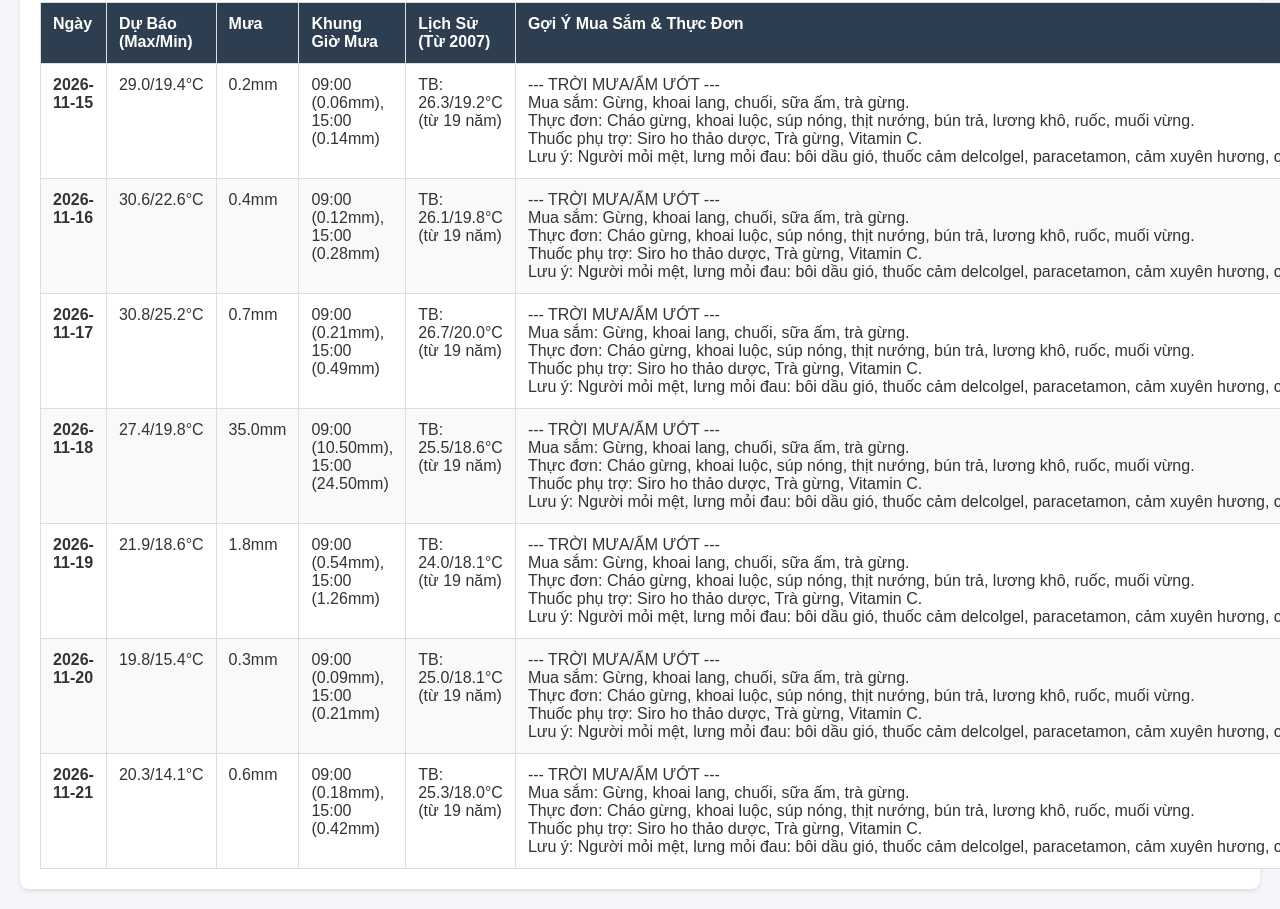
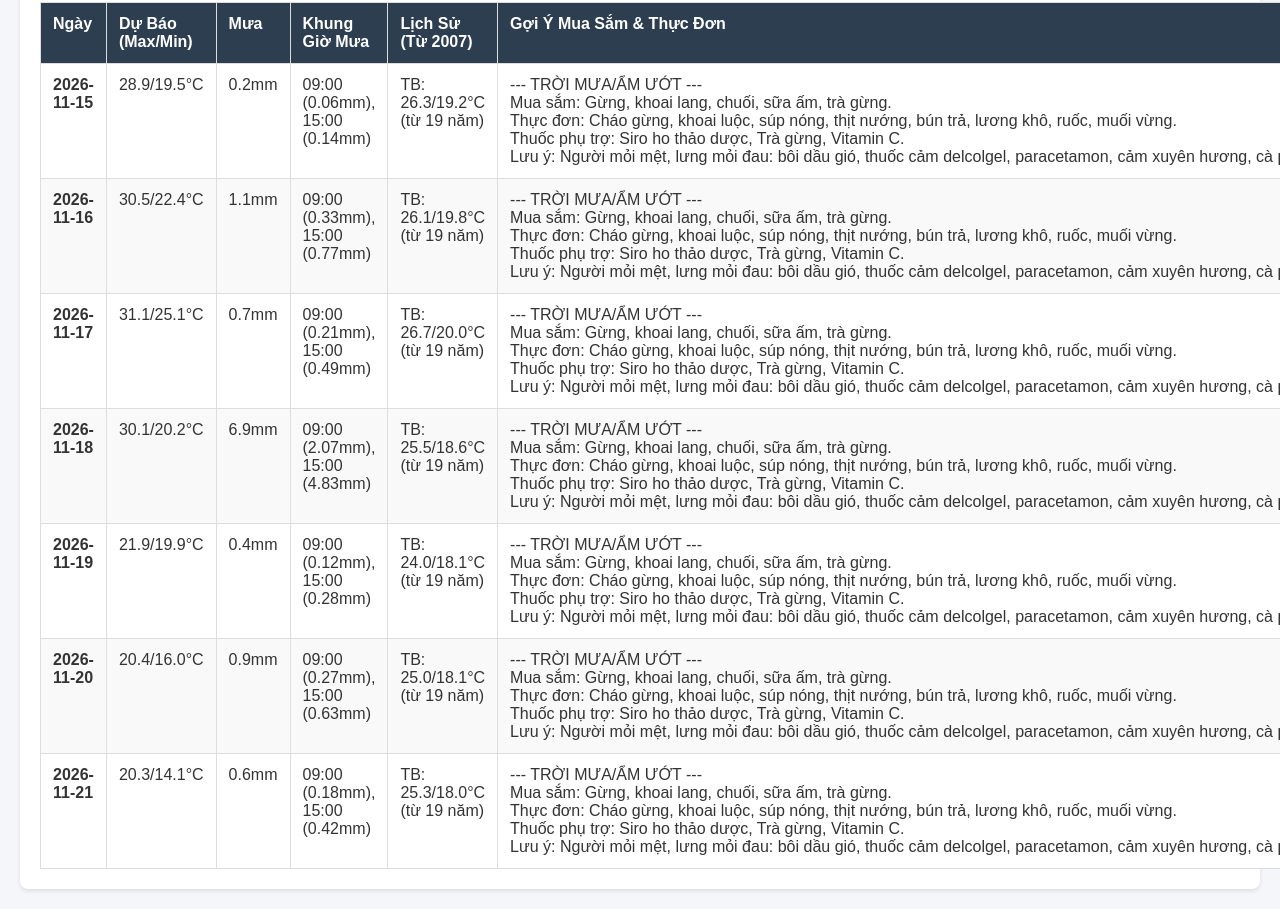
Before and after one commit to namnguyen7133-png/THUCDONHANGNGAY, a plain HTML site: page index.html in a window 1280 px wide. Shown: the part 506-1415 px from the top of the page. Drawn offline with Linux system fonts and the light colour scheme.

Commit message:
Auto update weather [skip ci]

```diff
--- a/index.html
+++ b/index.html
@@ -56,7 +56,7 @@
 
         <tr>
             <td><b>2026-11-15</b></td>
-            <td>29.0/19.4°C</td>
+            <td>28.9/19.5°C</td>
             <td>0.2mm</td>
             <td>09:00 (0.06mm), 15:00 (0.14mm)</td>
             <td>TB: 26.3/19.2°C (từ 19 năm)</td>
@@ -69,9 +69,9 @@ Lưu ý: Người mỏi mệt, lưng mỏi đau: bôi dầu gió, thuốc cảm
 
         <tr>
             <td><b>2026-11-16</b></td>
-            <td>30.6/22.6°C</td>
-            <td>0.4mm</td>
-            <td>09:00 (0.12mm), 15:00 (0.28mm)</td>
+            <td>30.5/22.4°C</td>
+            <td>1.1mm</td>
+            <td>09:00 (0.33mm), 15:00 (0.77mm)</td>
             <td>TB: 26.1/19.8°C (từ 19 năm)</td>
             <td><pre style="font-family:inherit; margin:0;">--- TRỜI MƯA/ẨM ƯỚT ---
 Mua sắm: Gừng, khoai lang, chuối, sữa ấm, trà gừng.
@@ -82,7 +82,7 @@ Lưu ý: Người mỏi mệt, lưng mỏi đau: bôi dầu gió, thuốc cảm
 
         <tr>
             <td><b>2026-11-17</b></td>
-            <td>30.8/25.2°C</td>
+            <td>31.1/25.1°C</td>
             <td>0.7mm</td>
             <td>09:00 (0.21mm), 15:00 (0.49mm)</td>
             <td>TB: 26.7/20.0°C (từ 19 năm)</td>
@@ -95,9 +95,9 @@ Lưu ý: Người mỏi mệt, lưng mỏi đau: bôi dầu gió, thuốc cảm
 
         <tr>
             <td><b>2026-11-18</b></td>
-            <td>27.4/19.8°C</td>
-            <td>35.0mm</td>
-            <td>09:00 (10.50mm), 15:00 (24.50mm)</td>
+            <td>30.1/20.2°C</td>
+            <td>6.9mm</td>
+            <td>09:00 (2.07mm), 15:00 (4.83mm)</td>
             <td>TB: 25.5/18.6°C (từ 19 năm)</td>
             <td><pre style="font-family:inherit; margin:0;">--- TRỜI MƯA/ẨM ƯỚT ---
 Mua sắm: Gừng, khoai lang, chuối, sữa ấm, trà gừng.
@@ -108,9 +108,9 @@ Lưu ý: Người mỏi mệt, lưng mỏi đau: bôi dầu gió, thuốc cảm
 
         <tr>
             <td><b>2026-11-19</b></td>
-            <td>21.9/18.6°C</td>
-            <td>1.8mm</td>
-            <td>09:00 (0.54mm), 15:00 (1.26mm)</td>
+            <td>21.9/19.9°C</td>
+            <td>0.4mm</td>
+            <td>09:00 (0.12mm), 15:00 (0.28mm)</td>
             <td>TB: 24.0/18.1°C (từ 19 năm)</td>
             <td><pre style="font-family:inherit; margin:0;">--- TRỜI MƯA/ẨM ƯỚT ---
 Mua sắm: Gừng, khoai lang, chuối, sữa ấm, trà gừng.
@@ -121,9 +121,9 @@ Lưu ý: Người mỏi mệt, lưng mỏi đau: bôi dầu gió, thuốc cảm
 
         <tr>
             <td><b>2026-11-20</b></td>
-            <td>19.8/15.4°C</td>
-            <td>0.3mm</td>
-            <td>09:00 (0.09mm), 15:00 (0.21mm)</td>
+            <td>20.4/16.0°C</td>
+            <td>0.9mm</td>
+            <td>09:00 (0.27mm), 15:00 (0.63mm)</td>
             <td>TB: 25.0/18.1°C (từ 19 năm)</td>
             <td><pre style="font-family:inherit; margin:0;">--- TRỜI MƯA/ẨM ƯỚT ---
 Mua sắm: Gừng, khoai lang, chuối, sữa ấm, trà gừng.
```
